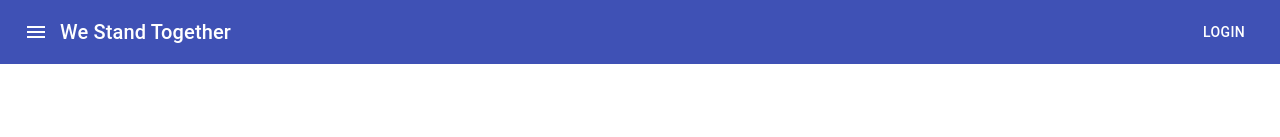
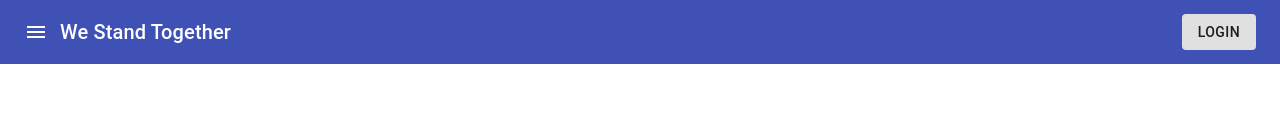
Before and after one commit to Hack-A-Duck/Hack-A-Duck-Team-TechX, a React (Create React App) app in the folder frontend/: page / in a window 1280 px wide. Shown: the top 137 px of the page. Built offline with nearby package versions, Linux system fonts and the light colour scheme.

Commit message:
updated links to pages

```diff
--- a/frontend/src/components/Home/Home.js
+++ b/frontend/src/components/Home/Home.js
@@ -13,8 +13,7 @@ import Toolbar from '@material-ui/core/Toolbar';
 import Typography from '@material-ui/core/Typography';
 import { makeStyles } from '@material-ui/core/styles';
 import Container from '@material-ui/core/Container';
-import Link from '@material-ui/core/Link';
-
+import  {Link} from  'react-router-dom'
 function Copyright() {
   return (
     <Typography variant="body2" color="textSecondary" align="center">
@@ -83,7 +82,9 @@ export default function Home() {
     <Typography variant="h6" className={classes.title} >
       We Stand Together
     </Typography>
-    <Button color="inherit">Login</Button>
+    <Link to="/login" style={{textDecoration:'none'}}>
+    <Button variant="contained" disableElevation>Login</Button>
+    </Link>
   </Toolbar>
 </AppBar>
       <main>
@@ -99,14 +100,18 @@ export default function Home() {
             <div className={classes.heroButtons}>
               <Grid container spacing={2} justify="center">
                 <Grid item>
-                  <Button variant="contained" color="primary">
+                 <Link to="/login" style={{textDecoration:'none'}}>
+                 <Button variant="contained" color="primary">
                     Get Donation
                   </Button>
+                 </Link>
                 </Grid>
                 <Grid item>
+                  <Link to="/signup" style={{textDecoration:'none'}}>
                   <Button variant="outlined" color="primary">
                     Sign up
                   </Button>
+                  </Link>
                 </Grid>
               </Grid>
             </div>
```
